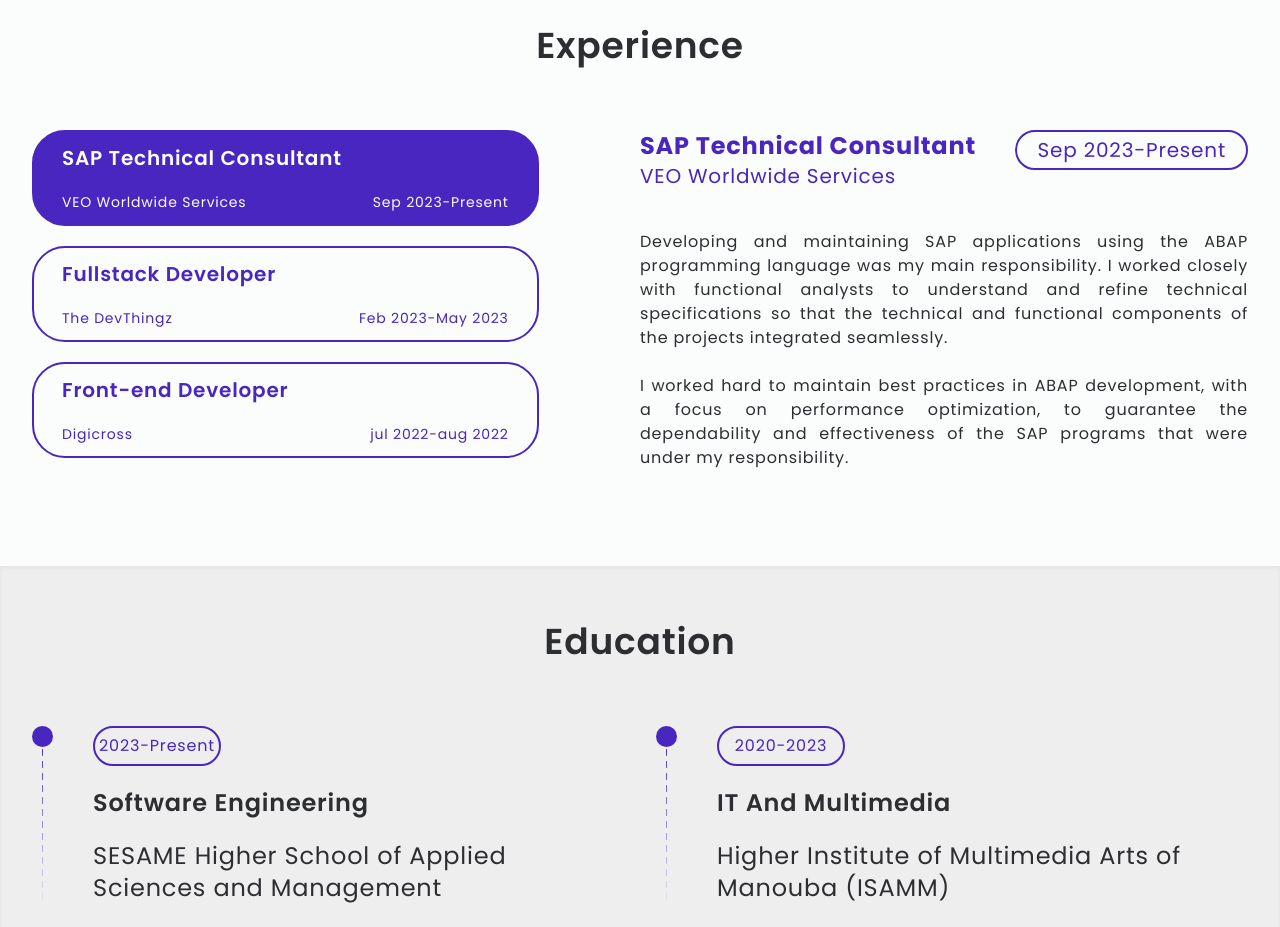
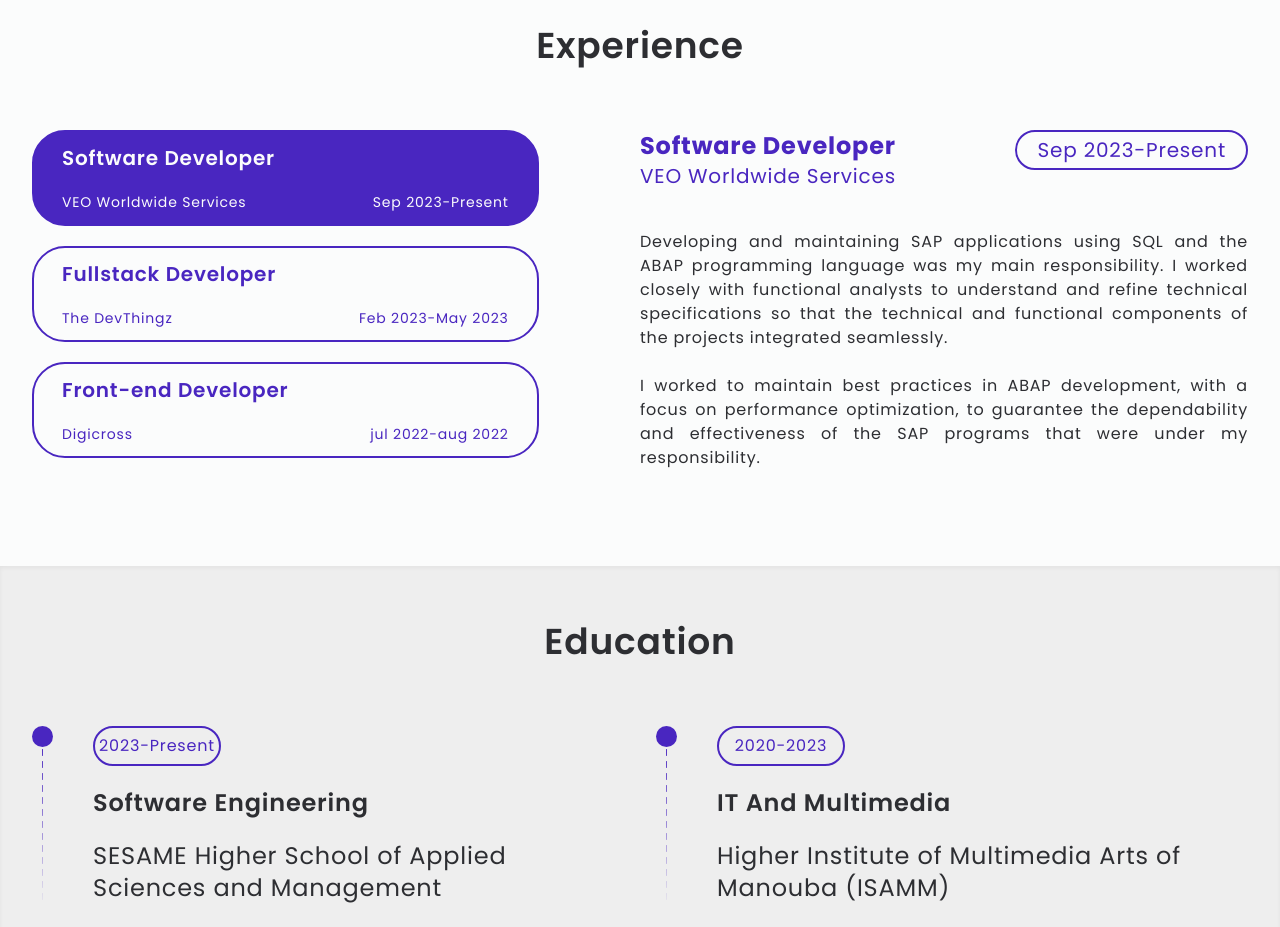
Before and after one commit to ayoub-jouini/Portfolio, a Next.js app: page / in a window 1280 px wide. Shown: the part 1160-2087 px from the top of the page. Built offline with nearby package versions, Linux system fonts and the light colour scheme; no server answers.

Commit message:
data update

```diff
--- a/src/data/Experince.ts
+++ b/src/data/Experince.ts
@@ -1,14 +1,14 @@
 const experience = [
   {
     id: 0,
-    title: "SAP Technical Consultant",
+    title: "Software Developer",
     organisation: "VEO Worldwide Services",
     date: "Sep 2023-Present",
-    description: `Developing and maintaining SAP applications using the ABAP programming language was my main responsibility.
+    description: `Developing and maintaining SAP applications using SQL and the ABAP programming language was my main responsibility.
     I worked closely with functional analysts to understand and refine technical specifications so that the technical
     and functional components of the projects integrated seamlessly.
     <br/>
-    <br/>I worked hard to maintain best practices in ABAP development,
+    <br/>I worked to maintain best practices in ABAP development,
     with a focus on performance optimization, to guarantee the dependability and effectiveness of the SAP programs that were under
     my responsibility.
 `,
```
Lines whose indentation alone changed are shown as unchanged.
